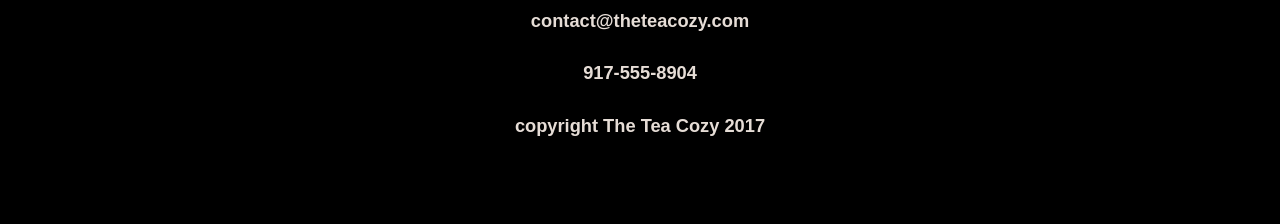
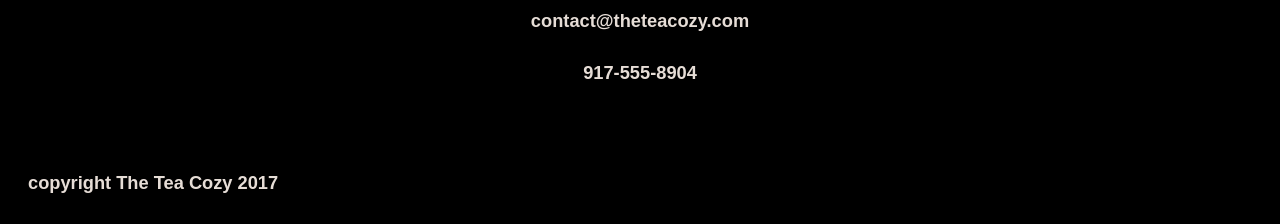
Before and after one commit to anthonytjohnson/tea-cosy, a plain HTML site: page index.html in a window 1280 px wide. Shown: the part 2076-2300 px from the top of the page. Before the commit the page ends 2243 px from the top, so only its background shows below. Drawn offline with Linux system fonts and the light colour scheme.

Commit message:
added style to footer and contacts

```diff
--- a/style.css
+++ b/style.css
@@ -88,3 +88,12 @@ li {
   background-color: black;
   margin: 0 40px;
 }
+
+.contact {
+  height: 200px;
+}
+
+.footer {
+  margin-left: 20px;
+  text-align: left;
+}
```
